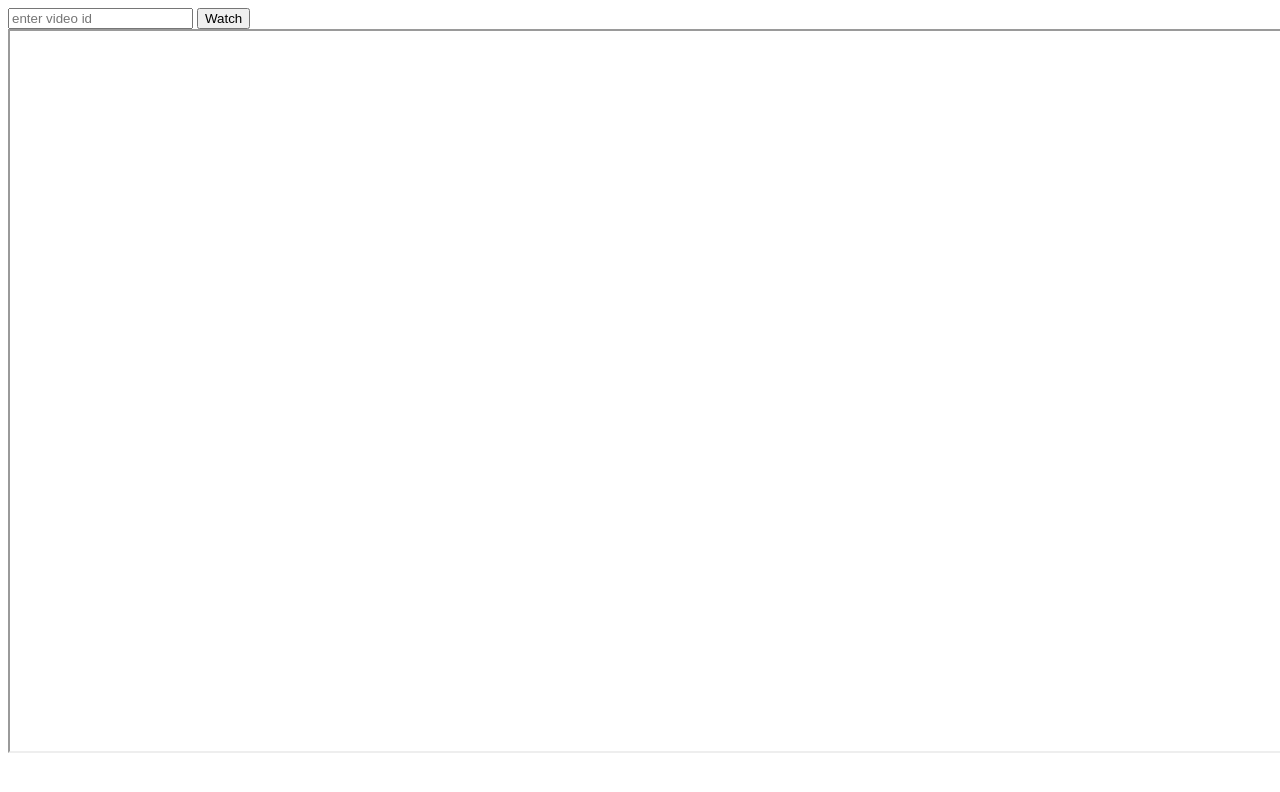
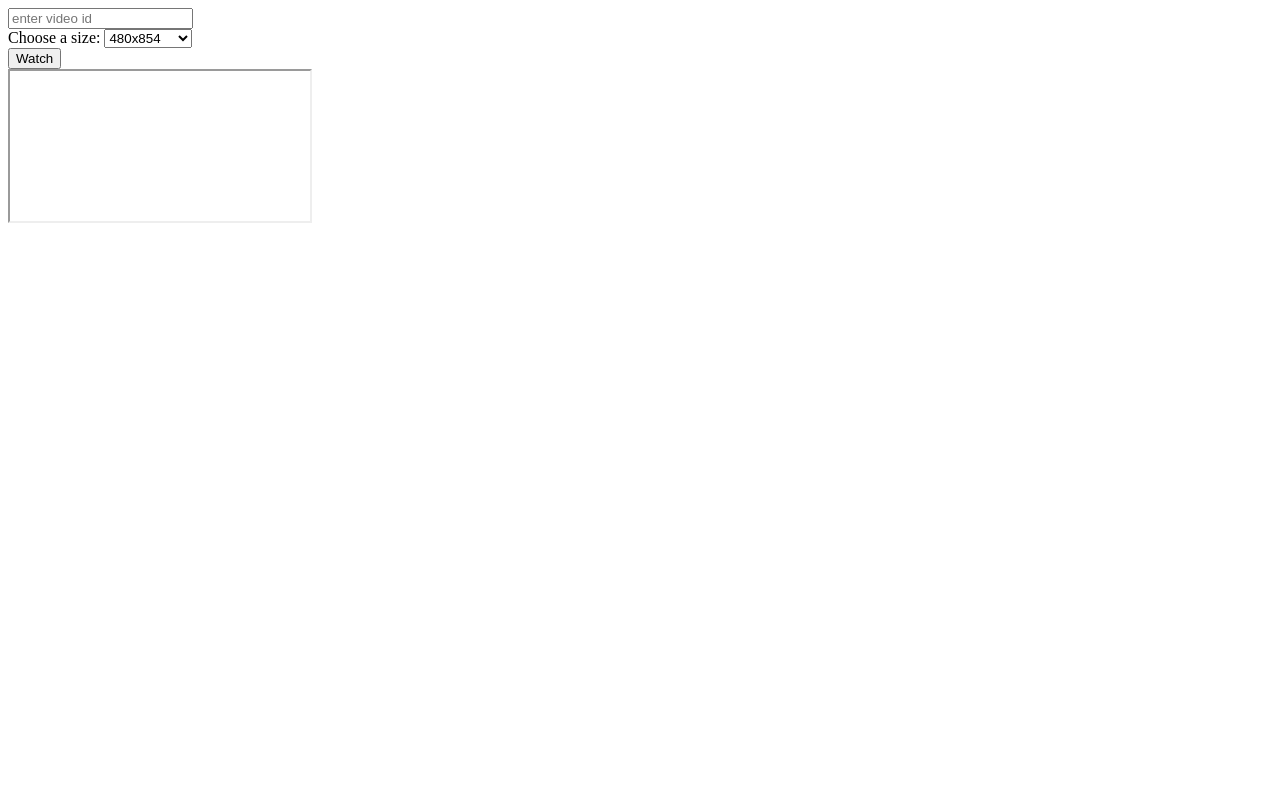
Before and after one commit to negonix/youtube, a plain HTML site: page index.html in a window 1280 px wide. Drawn offline with Linux system fonts and the light colour scheme.

Commit message:
Update index.html

```diff
--- a/index.html
+++ b/index.html
@@ -8,17 +8,36 @@
 </head>
 
 <body>
-    <input id="id" placeholder="enter video id" type="text">
-    <input id="button" type="button" value="Watch">
+    <div>
+        <input id="id" placeholder="enter video id" type="text">
+    </div>
+    <div>
+          <label for="size">Choose a size:</label>
+          <select name="size" id="size">
+            <option value="640x360">360x640</option>
+            <option selected="selected" value="854x480">480x854</option>
+            <option value="1280x720">720x1280</option>
+            <option value="1920x1080">1080x1920</option>
+          </select>
+    </div>
+    <div>
+        <input id="submit" type="button" value="Watch">
+    </div>
+    <div>
+        <iframe id="iframe">
+        </iframe>
+    </div>
 
-    <iframe width="1280" height="720">
-    </iframe>
+
     <script>
-        const button = document.getElementById("button");
+        const submit = document.getElementById("submit");
         const id_input = document.getElementById("id");
-        const iframe = document.querySelector("iframe")
+        const iframe = document.getElementById("iframe");
 
-        button.addEventListener('click', (e) => {
+        submit.addEventListener('click', (e) => {
+            const size = document.getElementById("size");
+            iframe.style.width= size.split("x")[0];
+            iframe.style.height = size.split("x")[1];
             let id = id_input.value;
             let url;
             if (id.startsWith("http")) {
```
